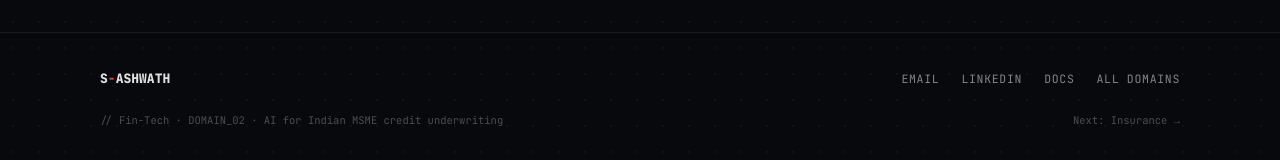
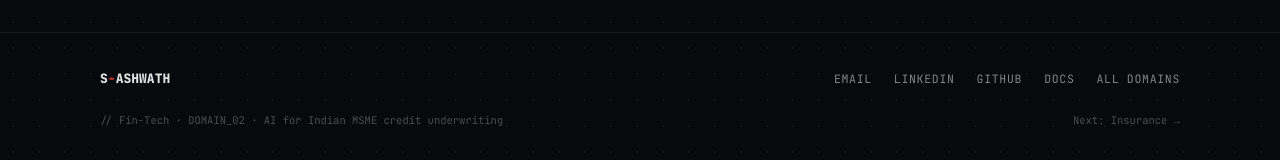
Before and after one commit to Ashwath-VS/s-ashwath-next, a Next.js app: page /fintech in a window 1280 px wide. Shown: the part 2903-3063 px from the top of the page. Built offline with nearby package versions, Linux system fonts and the light colour scheme.

Commit message:
feat: add GitHub footer links to fintech, insurance, and traveltech pages for consistency

```diff
--- a/app/fintech/page.tsx
+++ b/app/fintech/page.tsx
@@ -300,6 +300,7 @@ export default function FintechPage() {
           <div style={{ display: 'flex', gap: 22, fontFamily: 'var(--mono)', fontSize: 11.5, letterSpacing: '0.06em', color: 'var(--txt-dim)' }}>
             <a href="mailto:rambotechnologies@gmail.com" style={{ transition: 'color 0.2s' }}>EMAIL</a>
             <a href="https://www.linkedin.com/in/s-ashwathv" target="_blank" rel="noopener noreferrer" style={{ transition: 'color 0.2s' }}>LINKEDIN</a>
+            <a href="https://github.com/Ashwath-VS" target="_blank" rel="noopener noreferrer" style={{ transition: 'color 0.2s' }}>GITHUB</a>
             <Link href="/docs">DOCS</Link>
             <Link href="/">ALL DOMAINS</Link>
           </div>
--- a/app/insurance/page.tsx
+++ b/app/insurance/page.tsx
@@ -557,6 +557,7 @@ export default function InsurancePage() {
           <div style={{ display: 'flex', gap: 22, fontFamily: 'var(--mono)', fontSize: 11.5, letterSpacing: '0.06em', color: 'var(--txt-dim)' }}>
             <a href="mailto:rambotechnologies@gmail.com" style={{ transition: 'color 0.2s' }}>EMAIL</a>
             <a href="https://www.linkedin.com/in/s-ashwathv" target="_blank" rel="noopener noreferrer" style={{ transition: 'color 0.2s' }}>LINKEDIN</a>
+            <a href="https://github.com/Ashwath-VS" target="_blank" rel="noopener noreferrer" style={{ transition: 'color 0.2s' }}>GITHUB</a>
             <Link href="/docs">DOCS</Link>
             <Link href="/">ALL DOMAINS</Link>
           </div>
--- a/app/traveltech/page.tsx
+++ b/app/traveltech/page.tsx
@@ -355,6 +355,7 @@ export default function TravelTechPage() {
           <div style={{ display: 'flex', gap: 22, fontFamily: 'var(--mono)', fontSize: 11.5, letterSpacing: '0.06em', color: 'var(--txt-dim)' }}>
             <a href="mailto:rambotechnologies@gmail.com">EMAIL</a>
             <a href="https://www.linkedin.com/in/s-ashwathv" target="_blank" rel="noopener noreferrer">LINKEDIN</a>
+            <a href="https://github.com/Ashwath-VS" target="_blank" rel="noopener noreferrer">GITHUB</a>
             <Link href="/docs">DOCS</Link>
             <Link href="/experience">EXPERIENCE</Link>
             <Link href="/">ALL DOMAINS</Link>
```
